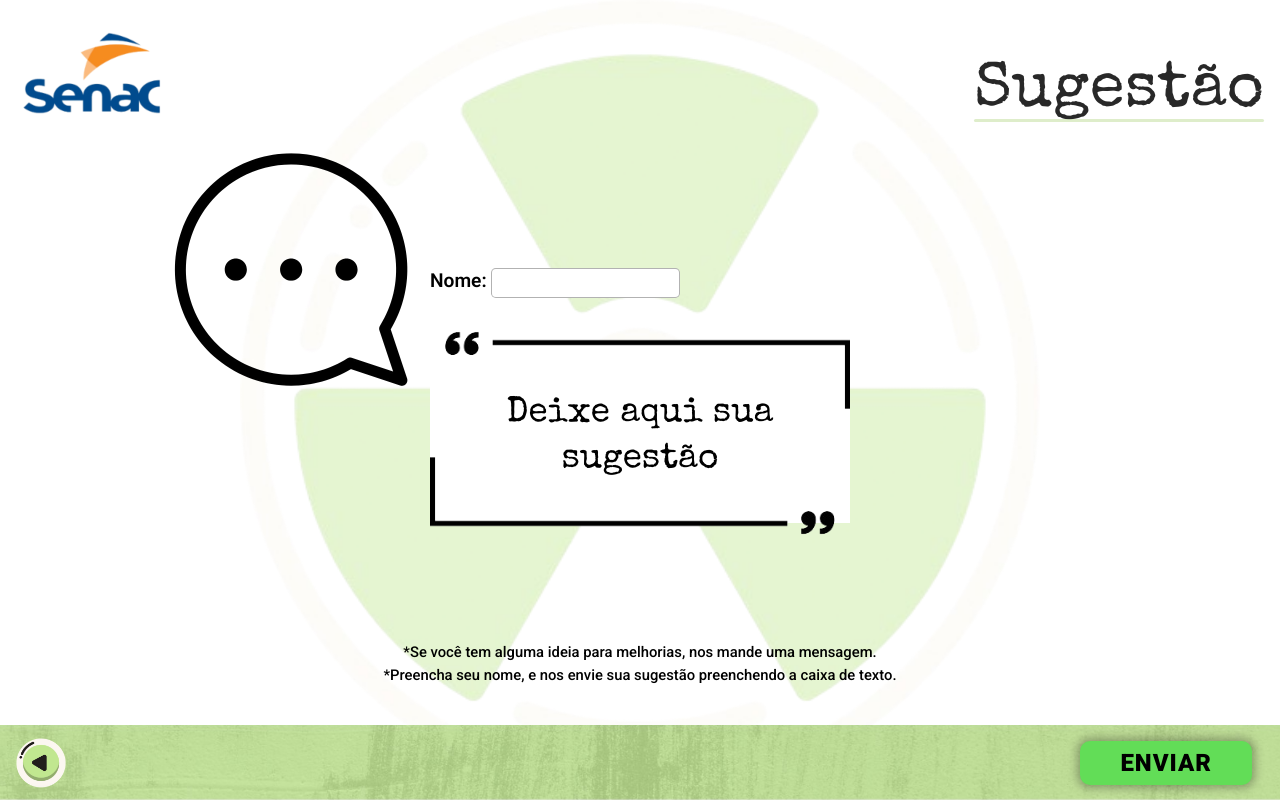
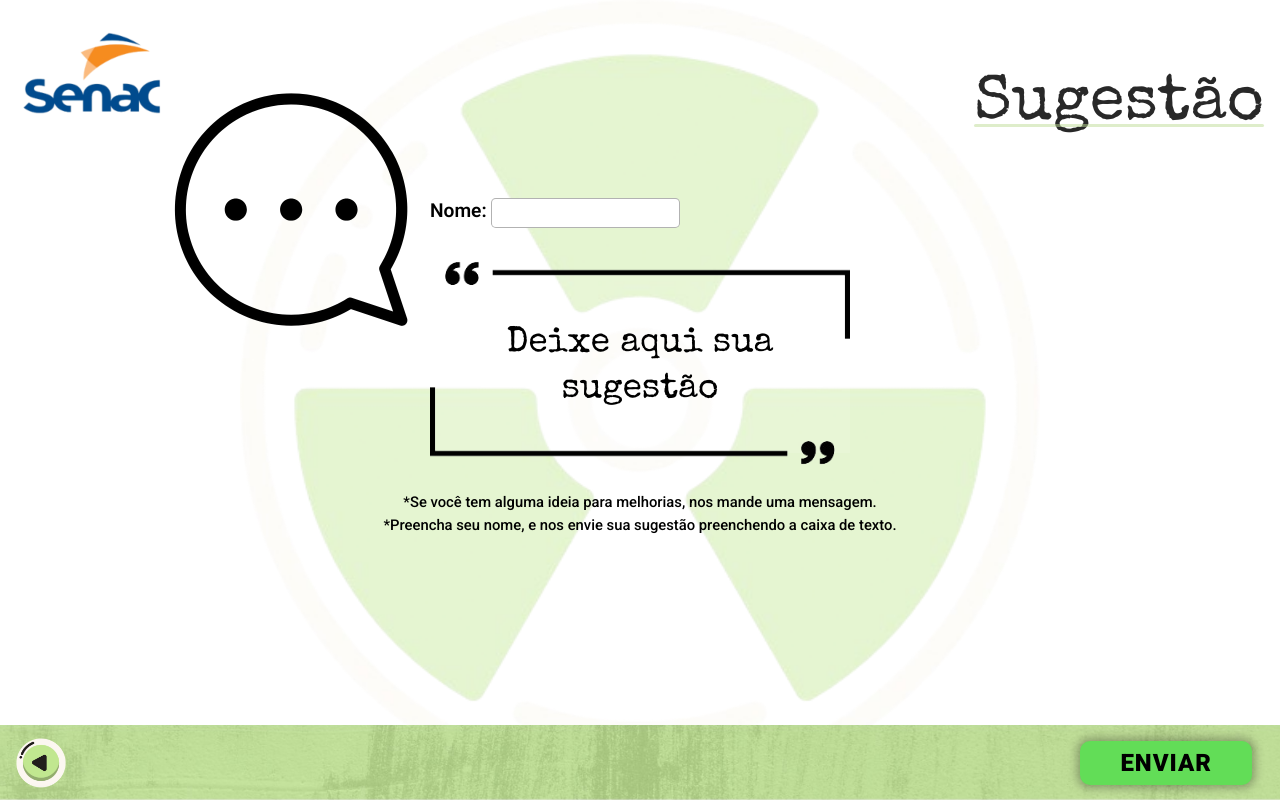
Before and after one commit to MTbustamante98/projeto-incluir-para-cuidar, a React (Vite) app: page /sugestoes in a window 1280 px wide. Built offline with nearby package versions, Linux system fonts and the light colour scheme.

Commit message:
Novas propriedades adicionadas

```diff
--- a/src/Componentes/ContainerBorderLeft/ContainerBorderLeft.module.css
+++ b/src/Componentes/ContainerBorderLeft/ContainerBorderLeft.module.css
@@ -27,12 +27,12 @@
   gap: 1.25rem;
 }
 
-:global(.route-rotina-mao) .containerBorderLeft,
+/* :global(.route-rotina-mao) .containerBorderLeft,
 :global(.route-rotina-cranio) .containerBorderLeft,
 :global(.route-rotina-abdome) .containerBorderLeft,
 :global(.route-rotina-torax) .containerBorderLeft {
   padding-top: 13rem;
-}
+} */
 
 @media (max-width: 1536px) {
   .containerBorderLeft {
--- a/src/Componentes/DivToggleDrops/MenuIcons.module.css
+++ b/src/Componentes/DivToggleDrops/MenuIcons.module.css
@@ -72,7 +72,7 @@
   }
 
   .menuIcons {
-    margin-bottom: 4rem;
+    margin-bottom: 3rem;
   }
 }
 
--- a/src/Componentes/Header.jsx
+++ b/src/Componentes/Header.jsx
@@ -8,20 +8,22 @@ import useClass from "../Hooks/useClass";
 import useModifyTitle from "../Hooks/useModifyTitle";
 
 const Header = () => {
+  const refHeader = React.useRef();
   const { pathname } = useLocation();
-  const { modifyTitle } = React.useContext(UserContext);
+  const { modifyTitle, activeModal } = React.useContext(UserContext);
   const anime = useClass();
   useModifyTitle();
 
   return (
     <header
-      className={
-        pathname === "/sugestoes"
-          ? `${styles.headerSugestoes || ""}`
-          : pathname === "/"
-            ? `${styles.headerHome} ${anime}`
-            : `${styles.header} ${anime}`
-      }
+      ref={refHeader}
+      className={`${styles.header} ${
+        pathname === "/"
+          ? styles.headerHome
+          : pathname === "/sugestoes"
+            ? styles.headerSugestoes
+            : ""
+      } ${anime} ${activeModal ? styles.active : ""}`}
     >
       <Link to="/" aria-label="Incluir para cuidar - Home">
         <img className={styles.logo} src={Logo} alt="Logo da empresa." />
--- a/src/Componentes/Header.module.css
+++ b/src/Componentes/Header.module.css
@@ -10,6 +10,10 @@
   width: 90px;
   height: 90px;
   z-index: 999;
+}
+
+.header.active {
+  z-index: 0 !important;
 }
 
 .title {
@@ -60,11 +64,6 @@
 
 .titleSugestoes::after {
   content: none;
-}
-
-.titleSugestoes:before {
-  right: 0.625rem;
-  bottom: 1.75rem;
 }
 
 @media (min-width: 75rem) {
--- a/src/Componentes/Modal/Modal.jsx
+++ b/src/Componentes/Modal/Modal.jsx
@@ -1,7 +1,6 @@
 import React from "react";
 import styles from "./Modal.module.css";
 import ModalLink from "./ModalLink";
-// import ImgCloseModal from "./ImgCloseModal";
 import { UserContext } from "../../CreateUserContext";
 import useClass from "../../Hooks/useClass";
 import ImgCloseModal from "./ImgCloseModal";
--- a/src/Componentes/Modal/Modal.module.css
+++ b/src/Componentes/Modal/Modal.module.css
@@ -15,13 +15,14 @@
   grid-template-columns: repeat(2, 1fr);
   gap: 2rem;
   min-height: 100%;
-  cursor: pointer;
 }
 
 .closeModal {
   grid-column: 2;
   justify-self: end;
   margin-bottom: 1rem;
+  cursor: pointer;
+  z-index: 1000;
 }
 
 .linkModalsContainer a:focus {
@@ -70,6 +71,17 @@
   cursor: pointer;
 }
 
+@media (max-width: 96rem) {
+  .boxModal {
+    width: 220px;
+    height: 200px;
+    font-size: 1.8rem;
+  }
+
+  .modal {
+    margin-top: -3rem;
+  }
+}
 
 /* de 500px até 648px */
 @media screen and (min-width: 31.25rem) and (max-width: 40.5rem) {
--- a/src/Componentes/Rotinas/RoutineBox.module.css
+++ b/src/Componentes/Rotinas/RoutineBox.module.css
@@ -19,6 +19,7 @@
     position: absolute;
     top: 130px;
     left: 180px;
+    z-index: 999;
   }
 
   .titleCharacteristicsAndImgDrop {
@@ -93,6 +94,9 @@
   .containerImgRoutine {
     position: relative;
     left: -100px;
+    top: -25px;
+    width: 400px;
+    height: 400px;
   }
 }
 
--- a/src/Componentes/Sugestoes/Sugestoes.module.css
+++ b/src/Componentes/Sugestoes/Sugestoes.module.css
@@ -28,8 +28,11 @@
 }
 
 .baloonImg {
-  width: 140px;
-  height: 140px;
+  width: 250px;
+  height: 250px;
+  position: relative;
+  left: -350px;
+  top: 190px;
 }
 
 .textAreaAndFrame {
@@ -58,6 +61,7 @@
   height: 180px;
   width: 100%;
   padding: 1rem;
+  background: rgba(250, 250, 250, 0.1);
 }
 
 .textAreaAndFrame textarea::placeholder {
@@ -84,29 +88,33 @@
   text-align: center;
 }
 
-/* a partir de 1200px */
 @media (min-width: 75rem) {
   .containerSugestao {
-    margin-top: -180px !important;
+    margin-top: -250px !important;
   }
 }
 
-@media screen and (min-width: 64rem) {
+.paragraphDescription {
+  position: relative;
+  top: -80px;
+}
+
+@media screen and (min-width: 48.063rem) and (max-width: 75rem) {
   .baloonImg {
-    width: 250px;
-    height: 250px;
+    width: 160px;
+    height: 160px;
     position: relative;
-    left: -350px;
-    top: 180px;
+    left: -310px;
+    top: 190px;
   }
 
   .containerSugestao {
-    margin-top: -100px;
+    margin-top: -100px !important;
   }
 }
 
 /* até 460px */
-@media (max-width: 28.75rem) {
+@media (min-width: 20rem) and (max-width: 48rem) {
   .inputLabel {
     padding: 0 0.625rem;
   }
@@ -121,12 +129,20 @@
   }
 
   .baloonImg {
+    width: 140px;
+    height: 140px;
     align-self: center;
+    left: 0;
+    top: 0;
   }
 }
 
 /* até 375px */
 @media (max-width: 23.438rem) {
+  .form {
+    margin-top: -20px;
+  }
+
   .textAreaAndFrame textarea {
     height: 140px;
   }
@@ -145,11 +161,19 @@
 }
 
 @media (max-width: 20rem) {
-  .textAreaAndFrame {
-    margin-top: -60px;
+  .form {
+    margin-top: -30px;
+  }
+
+  .inputLabel input {
+    margin-bottom: 0.313rem;
   }
 
   .textAreaAndFrame textarea {
     height: 135px;
   }
+
+  .paragraphDescription {
+    top: 0;
+  }
 }
--- a/src/TypeRoutine.jsx
+++ b/src/TypeRoutine.jsx
@@ -155,8 +155,10 @@ export const ROTINA_TORAX = [
     balao: "./assets/img-numeracao-2.png",
     boneco: "./assets/boneco-perfil.png",
     tipo: "Posicionamento Tórax PE(Postero-Exposto ou Postero-Estático)",
-    posicao: "O paciente deverá ficar em pé.",
-    modo: "",
-    direcaoRX: "",
+    posicao:
+      "O paciente permanece em posição ortostática, com o tórax anterior encostado no receptor de imagem e os ombros projetados para frente.",
+    modo: "O paciente deverá ficar em pé.",
+    direcaoRX:
+      "O feixe de raios X é direcionado da região posterior para a anterior, atravessando o dorso e emergindo pela face anterior do tórax.",
   },
 ];
```
